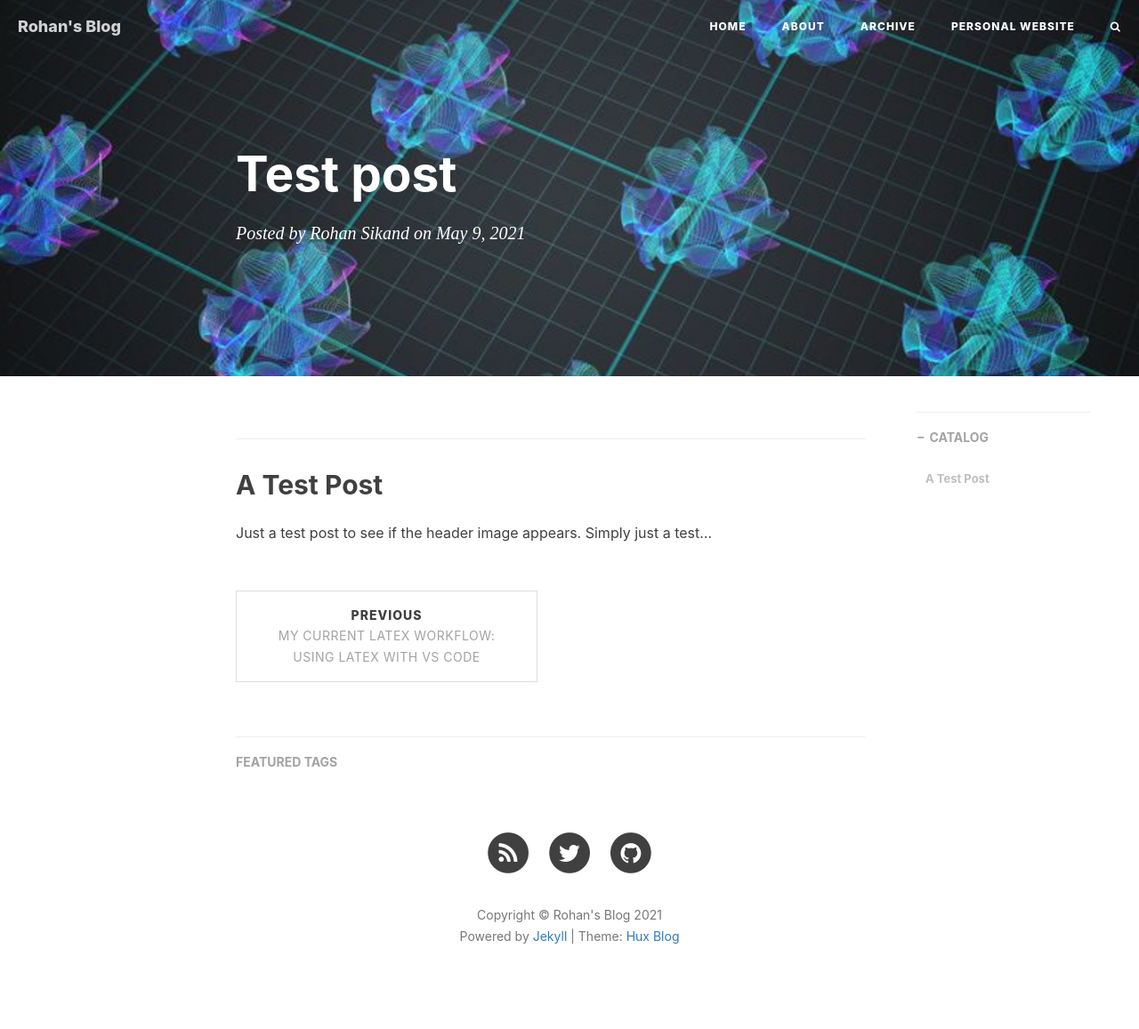
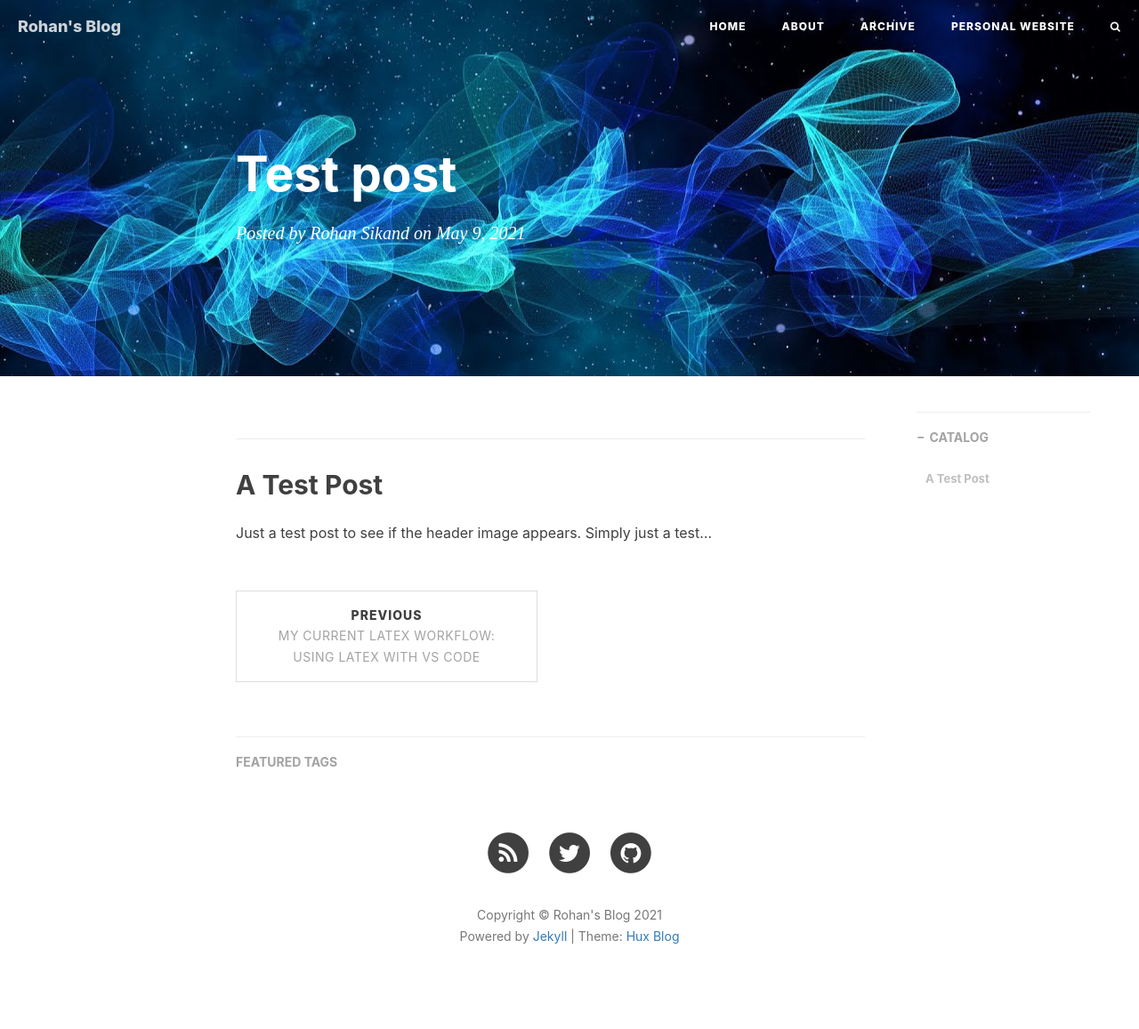
Before and after one commit to rosikand/old-blog-v1, a Jekyll site: the page built from _posts/2021-05-09-test-post.md, in a window 1280 px wide. Shown: the whole page at 89% size. Built offline with Jekyll 4.4.1, drawn with Linux system fonts in a browser that asks for light colours; nearby versions of some CDN libraries; comment, search, counter and statistics services are not loaded.

Commit message:
Update 2021-05-09-test-post.md

```diff
--- a/_posts/2021-05-09-test-post.md
+++ b/_posts/2021-05-09-test-post.md
@@ -3,7 +3,7 @@ layout:     post
 title:      "Test post"
 date:       2021-05-09 12:01:00
 author:     "Rohan Sikand"
-header-img: "img/strings.jpg"
+header-img: "img/maxresdefaultt.jpeg"
 ---
 
 ## A Test Post
```
